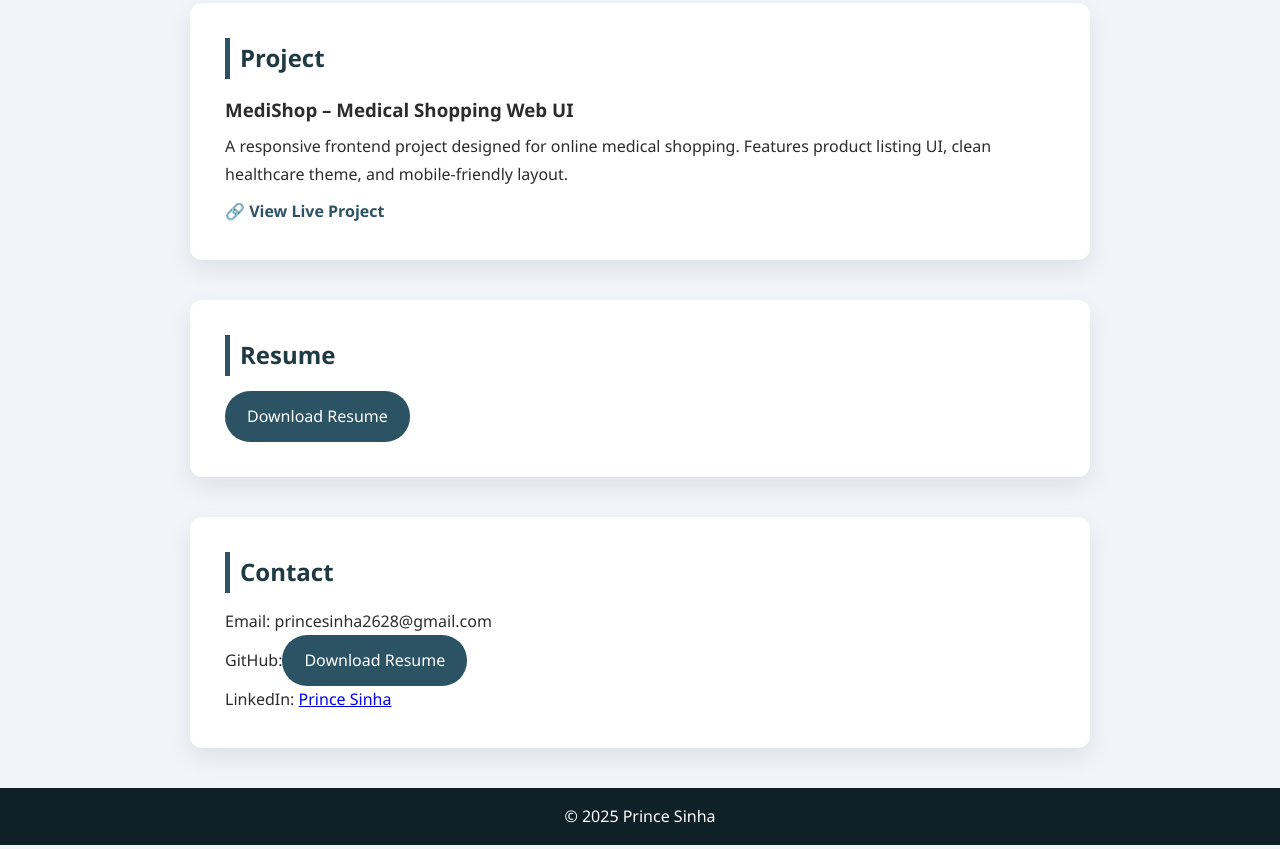
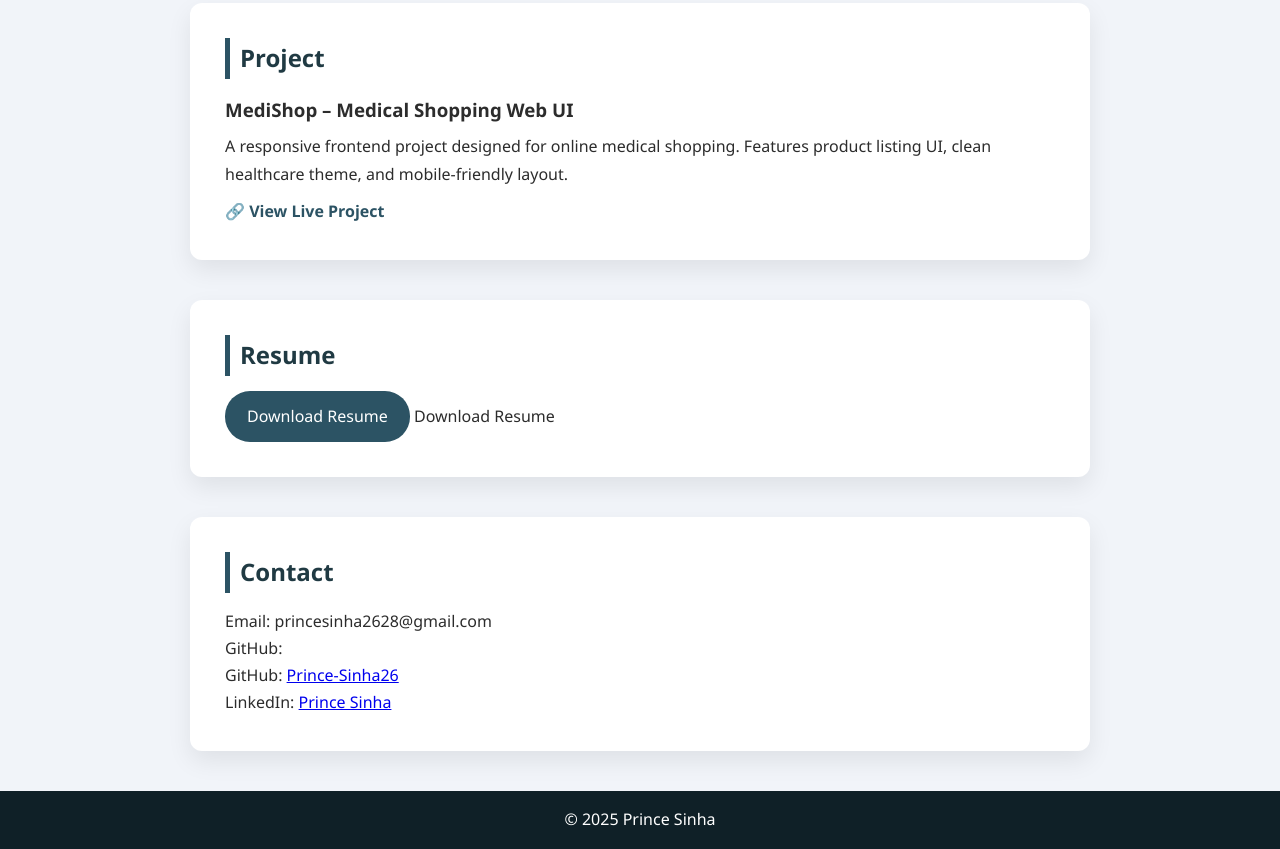
Before and after one commit to Prince-Sinha26/Portfolio, a plain HTML site: page index.html in a window 1280 px wide. Shown: the part 838-1687 px from the top of the page. Drawn offline with Linux system fonts and the light colour scheme.

Commit message:
Update index.html

```diff
--- a/index.html
+++ b/index.html
@@ -219,7 +219,10 @@ footer{
 <!-- RESUME -->
 <div class="section">
   <h2>Resume</h2>
-  <a class="btn" href="https://github.com/Prince-Sinha26/Prince-Sinha26/blob/main/PRINCE_SINHA_RESUME.pdf" target="_blank">
+  <a class="btn" href="PRINCE_SINHA_RESUME.pdf" target="_blank">
+    Download Resume
+</a>
+
     Download Resume
   </a>
 </div>
@@ -228,9 +231,11 @@ footer{
 <div class="section">
   <h2>Contact</h2>
   <p>Email: princesinha2628@gmail.com</p>
-  <p>GitHub:<a class="btn" href="PRINCE_SINHA_RESUME.pdf" target="_blank">
-    Download Resume
-</a>
+  <p>GitHub:<p>
+  GitHub:
+  <a href="https://github.com/Prince-Sinha26" target="_blank">
+    Prince-Sinha26
+  </a>
 </p>
   <p>LinkedIn: <a href="https://www.linkedin.com/in/prince-sinha-061290212" target="_blank">Prince Sinha</a></p>
 </div>
```
